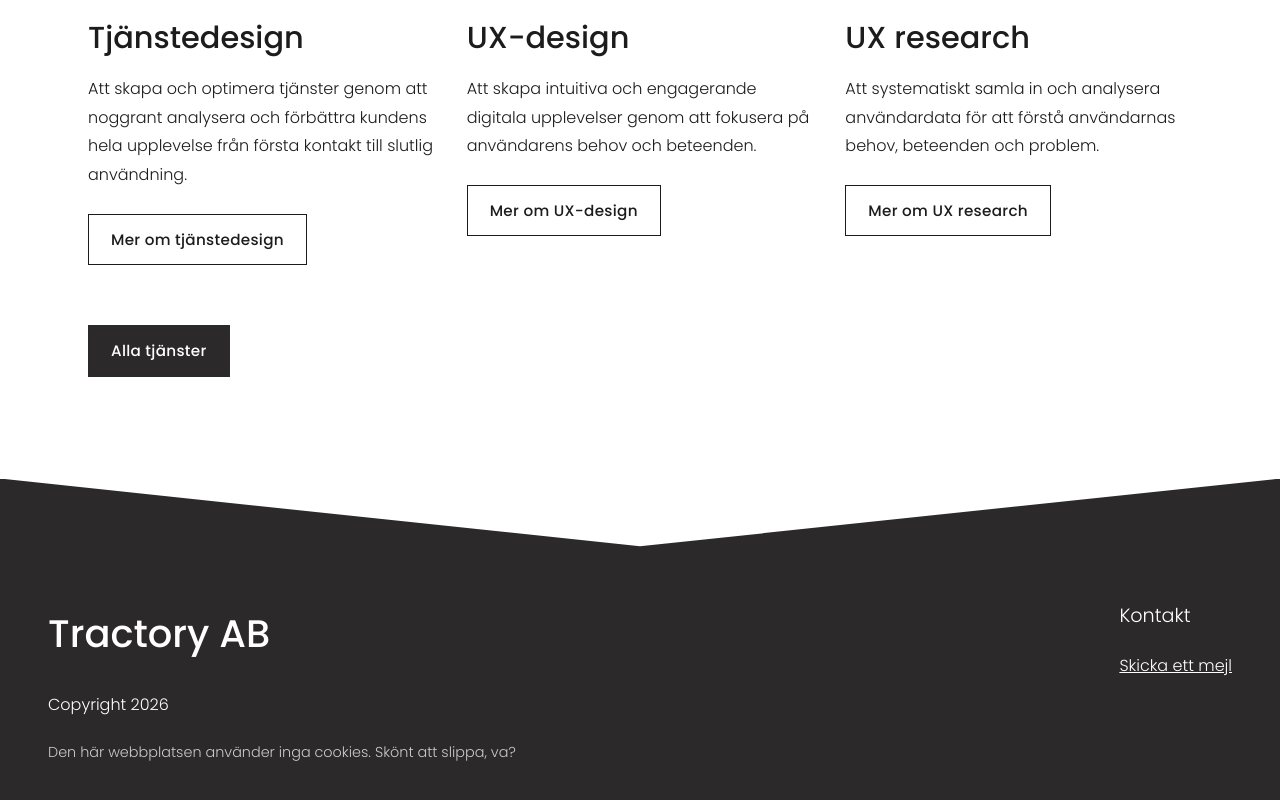
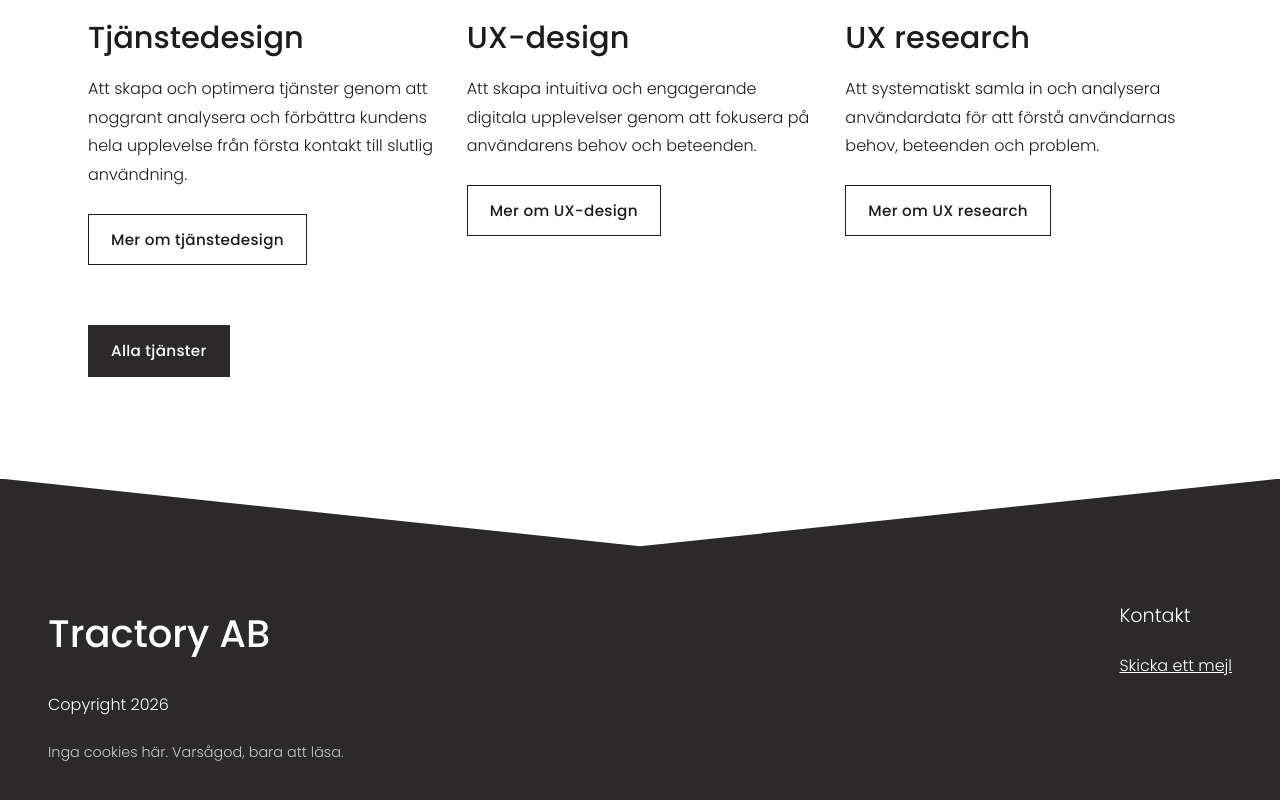
Before and after one commit to jengkvist-bit/tractory-webbplats, an Astro site: page / in a window 1280 px wide. Shown: the part 1611-2411 px from the top of the page. Built offline with nearby package versions, Linux system fonts and the light colour scheme; Astro itself is replaced by a stand-in of ours.

Commit message:
Sidfot: ny formulering om cookies
Co-Authored-By: Claude Opus 5.5 <noreply@anthropic.com>
Claude-Session: https://claude.ai/code/session_01CFPpihujpjAbGxZVNdQ5Gz

```diff
--- a/src/layouts/Bas.astro
+++ b/src/layouts/Bas.astro
@@ -62,7 +62,7 @@ const aktiv = (href: string) => sökväg === href || sökväg.startsWith(href +
       <div>
         <p class="sidfot-namn">Tractory AB</p>
         <p>Copyright {new Date().getFullYear()}</p>
-        <p class="sidfot-kakor">Den här webbplatsen använder inga cookies. Skönt att slippa, va?</p>
+        <p class="sidfot-kakor">Inga cookies här. Varsågod, bara att läsa.</p>
       </div>
       <div>
         <p class="sidfot-rubrik">Kontakt</p>
```
